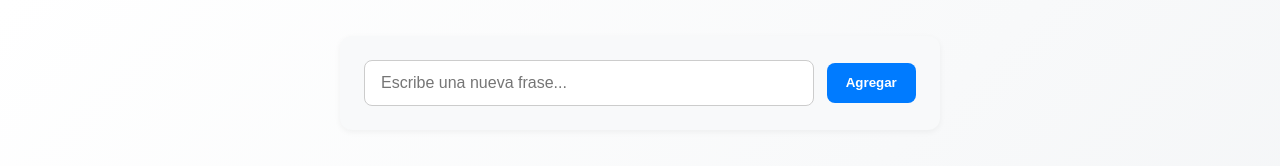
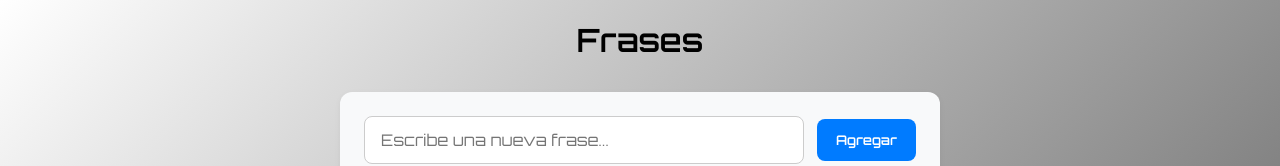
Before and after one commit to alejandromoises02/frases-app, a React (Vite) app: page / in a window 1280 px wide. Shown: the top 166 px of the page. Built offline with nearby package versions, Linux system fonts and the light colour scheme; no server answers.

Commit message:
feat: typographia + title app

```diff
--- a/index.html
+++ b/index.html
@@ -3,6 +3,10 @@
   <head>
     <meta charset="UTF-8" />
     <link rel="icon" type="image/svg+xml" href="/public/favicon.png" />
+    <link
+      href="https://fonts.googleapis.com/css2?family=Orbitron:wght@400..900&family=Space+Mono:ital,wght@0,400;0,700;1,400;1,700&display=swap"
+      rel="stylesheet"
+    />
     <meta name="viewport" content="width=device-width, initial-scale=1.0" />
     <title>phrases-app</title>
   </head>
--- a/src/components/AppContainer/index.tsx
+++ b/src/components/AppContainer/index.tsx
@@ -1,10 +1,11 @@
 import { PhrasesGrid } from '../../components/PhrasesGrid';
 import { PhraseForm } from '../PhraseForm';
 import { PhraseFilter } from '../PhraseFilter';
-import { Container, GridWrapper } from './styles';
+import { Container, GridWrapper, Title } from './styles';
 
 export const PhrasesAppContainer = () => (
   <Container>
+    <Title>Frases</Title>
     <PhraseForm />
     <GridWrapper>
       <PhrasesGrid />
--- a/src/components/AppContainer/styles.ts
+++ b/src/components/AppContainer/styles.ts
@@ -12,3 +12,10 @@ export const GridWrapper = styled.div`
   overflow-y: auto;
   margin: 10px 0;
 `;
+
+export const Title = styled.h1`
+  font-size: 2rem;
+  font-weight: 600;
+  margin-bottom: 1rem;
+  text-align: center;
+`;
--- a/src/styles/global.ts
+++ b/src/styles/global.ts
@@ -16,7 +16,11 @@ export const GlobalStyle = createGlobalStyle`
   }
 
   body {
-    font-family: system-ui, sans-serif;
-    background: linear-gradient(135deg, #ffffff, #f1f3f5);
+    font-family: 'Space Mono', monospace;
+    background: linear-gradient(135deg, #ffffff, #4D4D4D);
+  }
+
+  h1, button, input, textarea {
+    font-family: 'Orbitron', sans-serif;
   }
 `;
```
